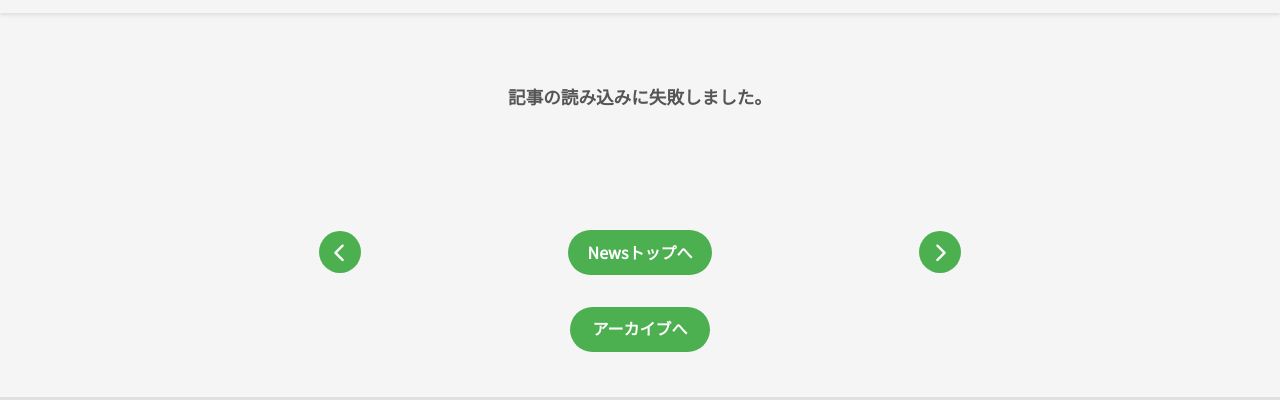
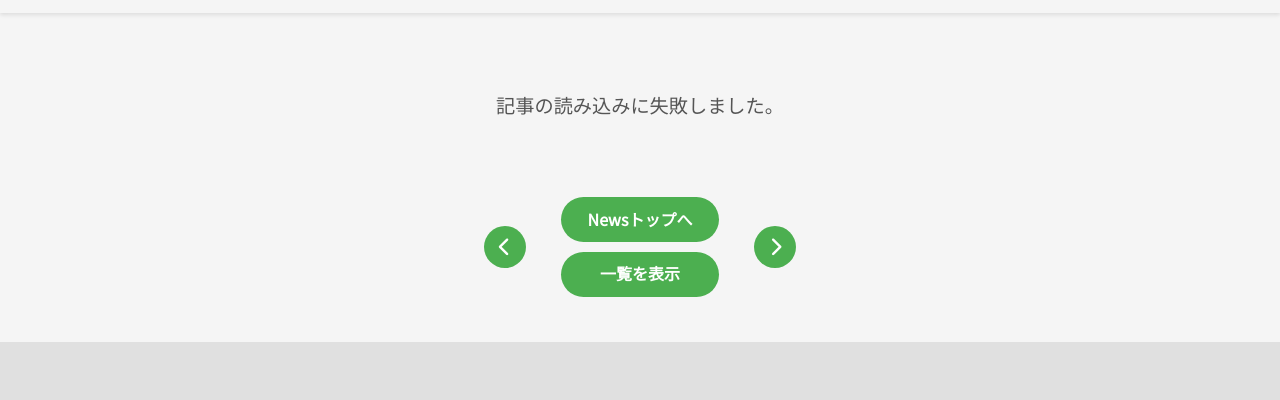
Before and after one commit to sekitan-ofc/sekitan-ofc.github.io, a plain HTML site: page news/20250804_morning.html in a window 1280 px wide. Shown: the part 65-465 px from the top of the page. Drawn offline with Linux system fonts and the light colour scheme; no server answers.

Commit message:
Add files via upload

```diff
--- a/css/style_news-article.css
+++ b/css/style_news-article.css
@@ -15,7 +15,7 @@ body {
   font-size: 2rem;
   font-weight: 700;
   color: #000;
-  border-bottom: 4px solid #4caf50; /* ← 線は1本だけここで定義 */
+  border-bottom: 4px solid #4caf50;
   padding-bottom: 0.4em;
   margin-bottom: 1em;
 }
@@ -68,31 +68,29 @@ body {
   display: inline-block;
 }
 
-/* ナビゲーション */
-.article-nav {
-  display: grid;
-  grid-template-columns: 1fr auto 1fr;
-  align-items: center;
-  justify-items: center;
-  margin-top: 3em;
-  gap: 1em;
+/* 読み込み中メッセージ */
+#loading-message {
+  text-align: center;
+  font-size: 1.2rem;
+  color: #555;
+  margin-top: 4em;
+  margin-bottom: 4em;
+  user-select: none;
 }
 
-.nav-btn {
+/* ナビゲーション全体のラッパー */
+.article-nav {
   display: flex;
+  justify-content: center;
   align-items: center;
-  justify-content: center;
-  text-decoration: none;
-  font-weight: 600;
-  text-align: center;
-  color: #333;
-  font-size: 1rem;
-  transition: box-shadow 0.3s ease, transform 0.3s ease;
-  background-color: transparent;
+  gap: 1em;
+  margin-top: 3em;
+  flex-wrap: nowrap;
+  position: relative;
 }
 
-/* 丸ボタン */
-.article-nav .nav-btn.circle {
+/* 矢印ボタン（戻る・進む） */
+.nav-btn.circle {
   width: 42px;
   height: 42px;
   border-radius: 50%;
@@ -100,11 +98,38 @@ body {
   background-color: #4caf50;
   color: #fff;
   border: none;
+  display: flex;
+  justify-content: center;
+  align-items: center;
   transition: box-shadow 0.3s ease, transform 0.3s ease;
+  user-select: none;
+  text-decoration: none;  /* ← 下線消し */
 }
 
-/* トップボタン */
-.article-nav .top-link {
+/* 矢印ボタンの位置とマージン */
+.nav-btn.circle.prev {
+  margin-right: 1em;
+  align-self: center;
+}
+
+.nav-btn.circle.next {
+  margin-left: 1em;
+  align-self: center;
+}
+
+/* Newsトップへ と 一覧を表示 のラッパー */
+.nav-center-group {
+  display: flex;
+  flex-direction: column;
+  gap: 0.6em;
+  justify-content: center;
+  align-items: center;
+  min-width: 140px; /* 幅をある程度確保 */
+}
+
+/* Newsトップへ と 一覧を表示 ボタン共通 */
+.nav-btn.top-link,
+.nav-btn.archive-link {
   background-color: #4caf50;
   color: #fff;
   padding: 0.6em 1.2em;
@@ -112,47 +137,18 @@ body {
   font-weight: 600;
   text-decoration: none;
   border: none;
+  font-size: 1rem;
+  min-width: 120px; /* サイズ統一 */
+  text-align: center;
+  user-select: none;
   transition: box-shadow 0.3s ease, transform 0.3s ease;
 }
 
-/* 「非表示」ボタンでもスペース確保 */
-.article-nav .nav-btn.invisible {
-  visibility: hidden;
-}
-
-/* 全ボタンの共通 hover アニメーション（SNSと同じ） */
+/* ホバー効果共通 */
 .nav-btn:hover,
 .archive-link:hover {
-  transform: translateY(-3px);
+  transform: translateY(-3px) scale(1.1);
   box-shadow: 0 0 10px rgba(0, 0, 0, 0.2);
-  transform: scale(1.1);
-  color: #fff; /* ← 明示的に文字色を維持 */
+  color: #fff;
+  text-decoration: none;
 }
-
-/* アーカイブへボタン */
-.news-archive-button {
-  margin-top: 2em;
-  text-align: center;
-}
-
-.archive-link {
-  display: inline-block;
-  background-color: #4caf50;
-  color: #fff;
-  padding: 0.6em 1.4em;
-  font-weight: bold;
-  border-radius: 999px;
-  text-decoration: none;
-  border: none;
-  transition: box-shadow 0.3s ease, transform 0.3s ease;
-}
-
-/* === 共通の読み込み中表示 === */
-#loading-message {
-  text-align: center;
-  font-size: 1.1rem;
-  font-weight: 600;
-  color: #555;
-  padding: 4em 1em;
-  font-family: 'Zen Kaku Gothic New', sans-serif;
-}
--- a/js/script_news-article.js
+++ b/js/script_news-article.js
@@ -38,7 +38,7 @@ document.addEventListener("DOMContentLoaded", () => {
         tagElem.textContent = "なし";
       }
 
-      document.title = `${currentItem["タイトル"]} | News | せきたん公式サイト`;
+      document.title = `${currentItem["タイトル"]} | せきたん公式サイト`;
 
       // ▼ ナビゲーション設定 ▼
       const prevBtn = document.querySelector(".nav-btn.prev");
--- a/news/20250804_morning.html
+++ b/news/20250804_morning.html
@@ -4,6 +4,16 @@
   <meta charset="UTF-8" />
   <meta name="viewport" content="width=device-width, initial-scale=1" />
   <title>News | せきたん公式サイト</title> <!-- JSで動的に書き換え -->
+
+    <!-- Google Analytics -->
+  <script async src="https://www.googletagmanager.com/gtag/js?id=G-0FZX21V1LN"></script>
+  <script>
+    window.dataLayer = window.dataLayer || [];
+    function gtag(){dataLayer.push(arguments);}
+    gtag('js', new Date());
+    gtag('config', 'G-0FZX21V1LN');
+  </script>
+
   <link rel="stylesheet" href="../css/style.css" />
   <link rel="stylesheet" href="../css/style_news-article.css" />
   <link rel="stylesheet" href="https://cdnjs.cloudflare.com/ajax/libs/font-awesome/7.0.0/css/all.min.css" />
@@ -54,15 +64,16 @@
       <a class="nav-btn circle prev" aria-label="前の記事">
         <i class="fas fa-chevron-left"></i>
       </a>
-      <a href="../news.html" class="nav-btn top-link">Newsトップへ</a>
+
+      <div class="nav-center-group">
+        <a href="../news.html" class="nav-btn top-link">Newsトップへ</a>
+        <a href="../news-archive.html" class="nav-btn archive-link">一覧を表示</a>
+      </div>
+
       <a class="nav-btn circle next" aria-label="次の記事">
         <i class="fas fa-chevron-right"></i>
       </a>
     </section>
-
-    <div class="news-archive-button">
-      <a href="../news-archive.html" class="archive-link">アーカイブへ</a>
-    </div>
   </main>
 
   <!-- フッター -->
@@ -86,7 +97,7 @@
         <div class="sns-buttons">
           <a href="https://twitter.com/sekitan_ofc" class="sns-btn twitter" target="_blank"><i class="fab fa-x-twitter"></i><span class="circle-border"></span></a>
           <a href="https://youtube.com/@sekitan_ofc" class="sns-btn youtube" target="_blank"><i class="fab fa-youtube"></i><span class="circle-border"></span></a>
-          <a href="https://lin.ee/qwxmeAy" class="sns-btn line" target="_blank"><i class="fab fa-line"></i><span class="circle-border"></span></a>
+          <a href="https://lin.ee/qwxmeAy" class="sns-btn line" target="_blank"><i class="fab fa-line"></i></a>
         </div>
       </div>
     </div>
```
